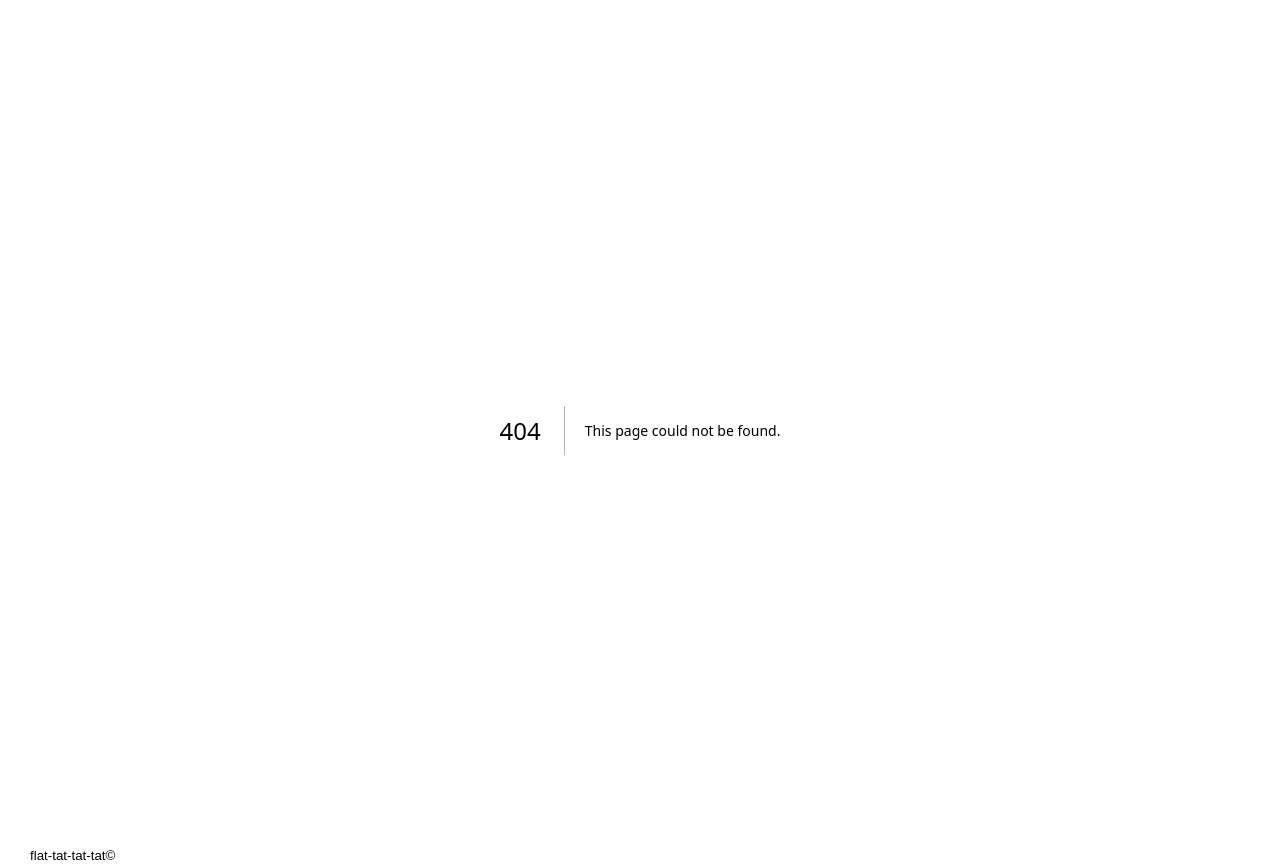
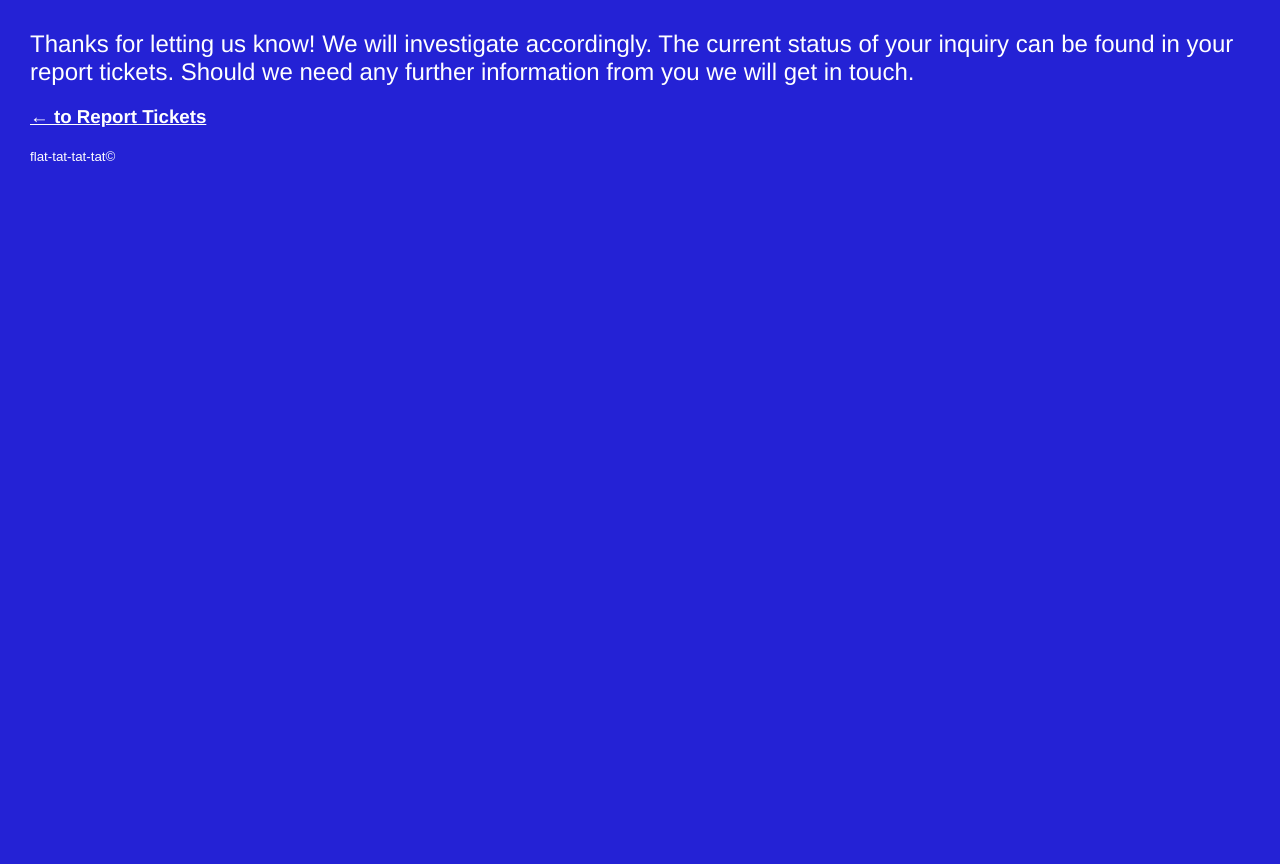
Before and after one commit to ragnamarie/flat-tat-tat-tat, a Next.js app: page /confirmation in a window 1280 px wide. Before the commit this address had no page. After the commit the page ends 830 px from the top, so only its background shows below. Built offline with nearby package versions, Linux system fonts and the light colour scheme.

Commit message:
confirmation page added

```diff
--- /dev/null
+++ b/pages/confirmation.js
@@ -0,0 +1,16 @@
+import Link from "next/link";
+
+export default function ConfirmationPage() {
+  return (
+    <>
+      <h2>
+        Thanks for letting us know! We will investigate accordingly. The current
+        status of your inquiry can be found in your report tickets. Should we
+        need any further information from you we will get in touch.
+      </h2>
+      <h3>
+        <Link href={"/tickets"}>← to Report Tickets</Link>
+      </h3>
+    </>
+  );
+}
--- a/pages/report.js
+++ b/pages/report.js
@@ -1,8 +1,11 @@
 import Form from "../Components/Form";
 import useSWR from "swr";
 import Link from "next/link";
+import { useRouter } from "next/router";
 
 export default function ReportPage() {
+  const router = useRouter();
+
   const {
     data: emptyFlatsData,
     isLoading: emptyFlatsLoading,
@@ -38,6 +41,7 @@ export default function ReportPage() {
 
     if (response.ok) {
       mutateEmptyFlats();
+      router.push("/confirmation");
     }
 
     console.log(emptyFlats);
--- /dev/null
+++ b/pages/tickets.js
@@ -0,0 +1,3 @@
+export default function TicketPage() {
+  return;
+}
--- a/styles.js
+++ b/styles.js
@@ -26,6 +26,11 @@ body {
     min-height: 75%;
   }
 
+  h2 {
+    font-family: Helvetica;
+    font-weight: 300;
+  }
+
   h3 {
     font-family: Helvetica;
   }
```
